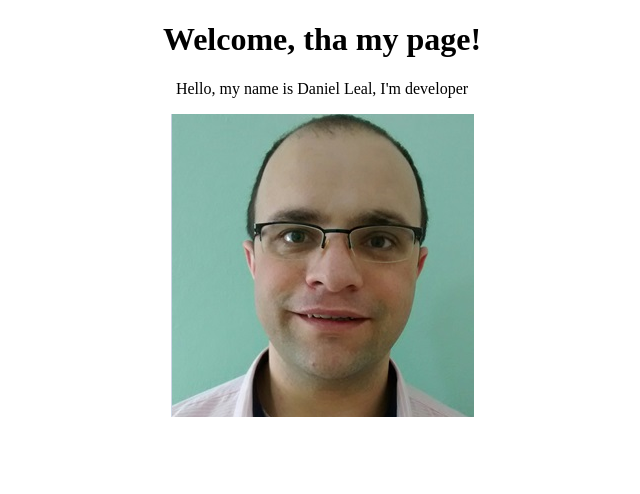
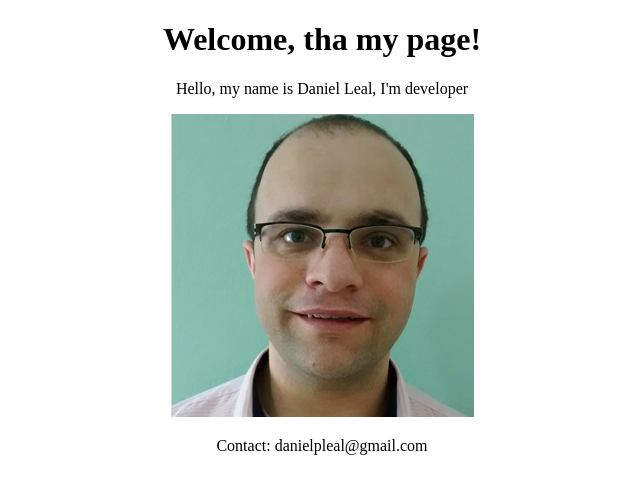
Before and after one commit to DanielPLeal/DanielPLeal.github.io, a plain HTML site: page index.html in a window 1280 px wide. Shown: the whole page, without its empty margins (318-958 px from the left). Drawn offline with Linux system fonts and the light colour scheme.

Commit message:
Insert e-mail

```diff
--- a/index.html
+++ b/index.html
@@ -12,5 +12,7 @@
 		<img src="image/danielleal.jpg">
 		</a>
 	</center>
+	<p style="text-align: center;"> Contact: danielpleal@gmail.com</p>
+
 </body>
 </html>
```
